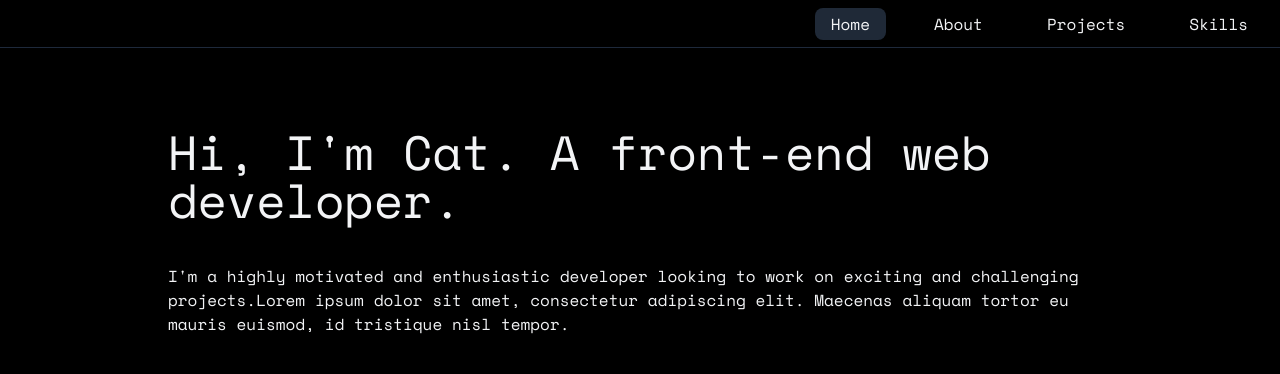
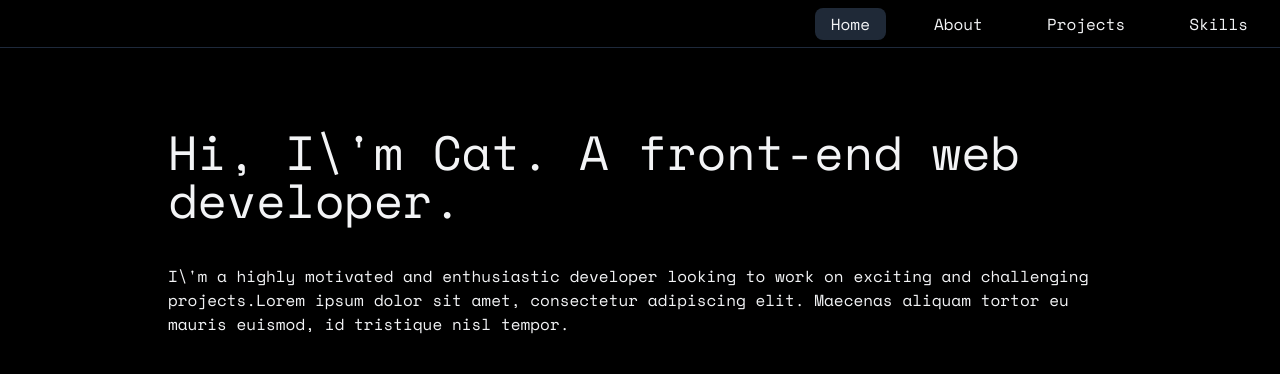
Before and after one commit to catmcclelland/nextjs-portfolio, a Next.js app: page / in a window 1280 px wide. Shown: the top 374 px of the page. Built offline with nearby package versions, Linux system fonts and the light colour scheme; a web font is replaced by a local one.

Commit message:
escape fixes

```diff
--- a/components/About.js
+++ b/components/About.js
@@ -6,10 +6,10 @@ function About() {
     <section className="text-gray-100 md:my-4 lg:my-6 xl:my-10  flex flex-col  justify-center items-center w-screen min-h-1/2 font-mono">
       <div className="max-w-5xl">
         <div className="  p-10 flex flex-col  justify-center container">
-          <h1 className="text-5xl">Hi, I'm Cat. A front-end web developer.</h1>
+          <h1 className="text-5xl">Hi, I\'m Cat. A front-end web developer.</h1>
           <p className="my-10 text-md">
-            I'm a highly motivated and enthusiastic developer looking to work on
-            exciting and challenging projects.Lorem ipsum dolor sit amet,
+            I\'m a highly motivated and enthusiastic developer looking to work
+            on exciting and challenging projects.Lorem ipsum dolor sit amet,
             consectetur adipiscing elit. Maecenas aliquam tortor eu mauris
             euismod, id tristique nisl tempor.
           </p>
--- a/pages/index.js
+++ b/pages/index.js
@@ -6,11 +6,10 @@ export default function Home() {
   return (
     <div>
       <Head>
-        <title>Cat's Portfolio</title>
+        <title>Cat\'s Portfolio</title>
         <meta name="description" content="Collection of projects Cat made" />
         <link rel="icon" href="/favicon.ico" />
       </Head>
-      <Navbar />
     </div>
   );
 }
```
